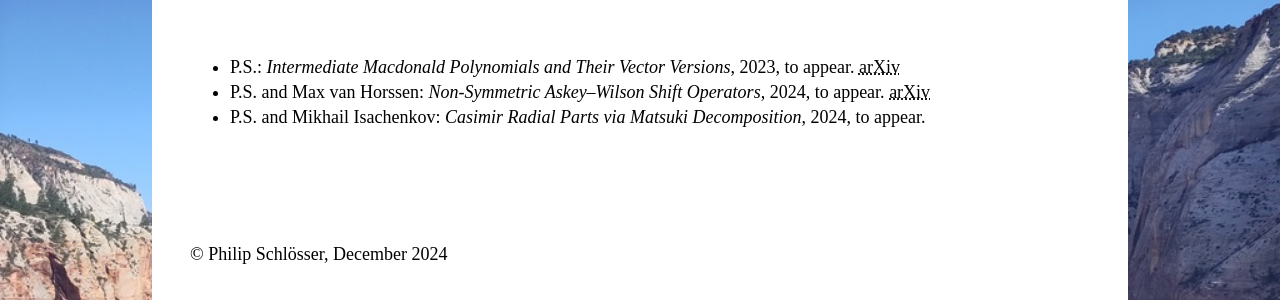
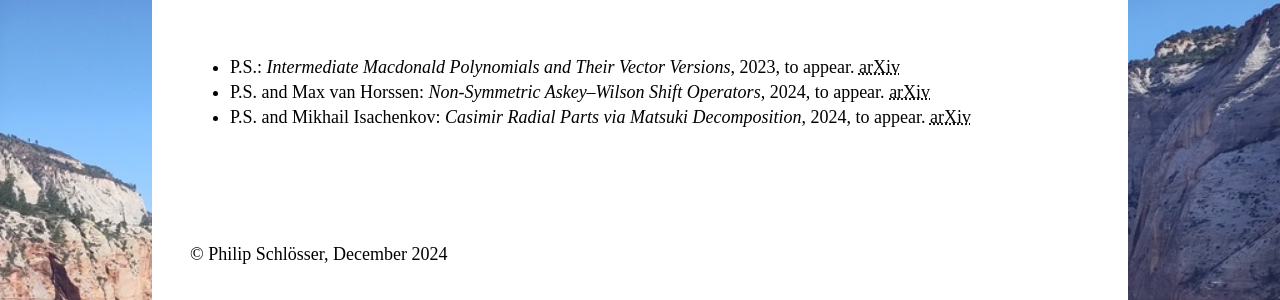
Before and after one commit to philip98/philip98.github.io, a Jekyll site: the page built from publications.md, in a window 1280 px wide. Shown: the part 192-492 px from the top of the page. Built offline with Jekyll 4.4.1, drawn with Linux system fonts in a browser that asks for light colours; some web fonts are replaced.

Commit message:
Add Casimir Radial Parts/Matsuki preprint

```diff
--- a/publications.md
+++ b/publications.md
@@ -8,7 +8,8 @@ permalink: /publications
 to appear. [arXiv][intermediate]
 * P.S. and Max van Horssen: *Non-Symmetric Askey–Wilson Shift Operators*, 2024,
 to appear. [arXiv][nsso]
-* P.S. and Mikhail Isachenkov: *Casimir Radial Parts via Matsuki Decomposition*, 2024, to appear.
+* P.S. and Mikhail Isachenkov: *Casimir Radial Parts via Matsuki Decomposition*, 2024, to appear. [arXiv][matsuki]
 
 [intermediate]: https://arxiv.org/abs/2310.17362
 [nsso]: https://arxiv.org/abs/2412.03169
+[matsuki]: https://arxiv.org/abs/2412.19681
```
